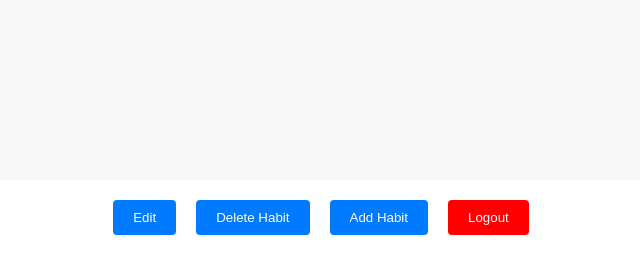
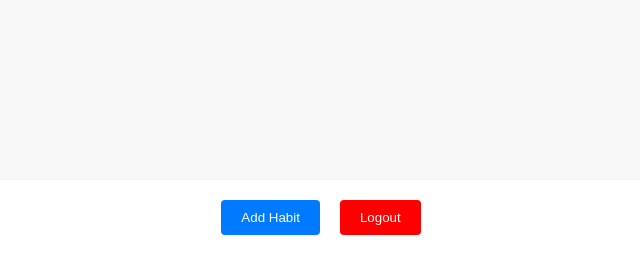
Before and after one commit to Charly-Wolf/habits_app_0.1, a Flask app: template templates/index.html in a window 1280 px wide. Shown: the part 545-800 px from the top of the page, without its empty margins (339-979 px from the left). Run offline with Flask 2, Linux system fonts and the light colour scheme; the template is opened without the code that fills it, so the values that code supplies are empty.

Commit message:
Disabled temporarily delete and edit buttons for testing

```diff
--- a/run.py
+++ /dev/null
@@ -1,3 +0,0 @@
-# from habits import create_app
-
-# app = create_app()
--- a/static/app.js
+++ b/static/app.js
@@ -1,12 +1,12 @@
 // Entry point for the app
 const appContainer = document.getElementById("app");
 
-let editingMode = false; // Flag to track editing mode
-let deletingMode = false;
+// let editingMode = false; // Flag to track editing mode
+// let deletingMode = false;
 const currentDate = new Date();
 
-const editHabitsButton = document.getElementById("edit-habit");
-const deleteHabitsButton = document.getElementById("delete-habit");
+// const editHabitsButton = document.getElementById("edit-habit");
+// const deleteHabitsButton = document.getElementById("delete-habit");
 const addHabitButton = document.getElementById("add-habit");
 
 function renderHabitListPage() {
@@ -20,33 +20,33 @@ function renderHabitListPage() {
   </ul>
   `;
 
-  editHabitsButton.addEventListener("click", () => {
-    if (editingMode) {
-      exitEditMode(); // If already in edit mode, exit edit mode
-    } else if (deletingMode) {
-      // exitDeleteMode(); // If in delete mode, exit delete mode
-      enableEditMode();
-    } else {
-      enableEditMode(); // If not in edit or delete mode, enter edit mode
-    }
-  });
+  // editHabitsButton.addEventListener("click", () => {
+    // if (editingMode) {
+    //   exitEditMode(); // If already in edit mode, exit edit mode
+    // } else if (deletingMode) {
+    //   // exitDeleteMode(); // If in delete mode, exit delete mode
+    //   enableEditMode();
+    // } else {
+      // enableEditMode(); // If not in edit or delete mode, enter edit mode
+    // }
+  // });
 
-  deleteHabitsButton.addEventListener("click", () => {
-    if (deletingMode) {
-      // exitEditMode(); // If already in edit mode, exit edit mode
-      exitDeleteMode();
-    } else if (editingMode) {
-      enableDeleteMode();
-    } else {
-      enableDeleteMode(); // If not in edit or delete mode, enter delete mode
-    }
-  });
+  // deleteHabitsButton.addEventListener("click", () => {
+    // if (deletingMode) {
+    //   // exitEditMode(); // If already in edit mode, exit edit mode
+    //   exitDeleteMode();
+    // } else if (editingMode) {
+    //   enableDeleteMode();
+    // } else {
+      // enableDeleteMode(); // If not in edit or delete mode, enter delete mode
+    // }
+  // });
 
   addHabitButton.addEventListener("click", () => {
-    exitEditMode(); // Exit edit mode
-    exitDeleteMode(); // Exit delete mode
-    deleteHabitsButton.style.display = "none";
-    editHabitsButton.style.display = "none";
+    // exitEditMode(); // Exit edit mode
+    // exitDeleteMode(); // Exit delete mode
+    // deleteHabitsButton.style.display = "none";
+    // editHabitsButton.style.display = "none";
     addHabitButton.style.display = "none";
     renderAddHabitForm(); // Render the add habit form
   });
@@ -113,91 +113,91 @@ async function fetchHabits() {
   }
 }
 
-async function deleteHabit(habitId) {
-  try {
-    const response = await fetch(`/habit/${habitId}`, {
-      method: "DELETE",
-    });
+// async function deleteHabit(habitId) {
+//   try {
+//     const response = await fetch(`/habit/${habitId}`, {
+//       method: "DELETE",
+//     });
 
-    if (response.ok) {
-      // Refresh the habit list after deleting
-      fetchHabits();
-    } else {
-      // Handle delete habit error
-    }
+//     if (response.ok) {
+//       // Refresh the habit list after deleting
+//       fetchHabits();
+//     } else {
+//       // Handle delete habit error
+//     }
 
-    exitDeleteMode();
-  } catch (error) {
-    console.error("Error deleting habit:", error);
-    // Handle error
-  }
-}
+//     exitDeleteMode();
+//   } catch (error) {
+//     console.error("Error deleting habit:", error);
+//     // Handle error
+//   }
+// }
 
-function enableEditMode() {
-  editingMode = true;
-  deletingMode = false;
+// function enableEditMode() {
+//   editingMode = true;
+//   deletingMode = false;
 
-  // Add a class to the appContainer to indicate editing mode
-  // appContainer.classList.add("edit-mode"); // Add edit mode class
+//   // Add a class to the appContainer to indicate editing mode
+//   // appContainer.classList.add("edit-mode"); // Add edit mode class
 
-  // Update the title text to indicate editing mode
-  const habitTitle = document.querySelector(".habit-subtitle");
-  habitTitle.textContent = "Your Habits - EDITING MODE";
-  document.querySelector(".container").style.backgroundColor = "#d1d1d1";
-}
+//   // Update the title text to indicate editing mode
+//   const habitTitle = document.querySelector(".habit-subtitle");
+//   habitTitle.textContent = "Your Habits - EDITING MODE";
+//   document.querySelector(".container").style.backgroundColor = "#d1d1d1";
+// }
 
-function enableDeleteMode() {
-  deletingMode = true;
-  editingMode = false;
+// function enableDeleteMode() {
+//   deletingMode = true;
+//   editingMode = false;
 
-  // appContainer.classList.add("delete-mode");
-  document.querySelector(".container").style.backgroundColor = "#bbb";
-  const habitTitle = document.querySelector(".habit-subtitle");
-  habitTitle.textContent = "Your Habits - DELETE MODE";
-}
+//   // appContainer.classList.add("delete-mode");
+//   document.querySelector(".container").style.backgroundColor = "#bbb";
+//   const habitTitle = document.querySelector(".habit-subtitle");
+//   habitTitle.textContent = "Your Habits - DELETE MODE";
+// }
 
-// Add this function to exit delete mode
-function exitDeleteMode() {
-  deletingMode = false;
+// // Add this function to exit delete mode
+// function exitDeleteMode() {
+//   deletingMode = false;
 
-  // appContainer.classList.remove("delete-mode");
-  document.querySelector(".container").style.backgroundColor = "#fff";
+//   // appContainer.classList.remove("delete-mode");
+//   document.querySelector(".container").style.backgroundColor = "#fff";
 
-  const habitTitle = document.querySelector(".habit-subtitle");
-  habitTitle.textContent = "Your Habits";
-}
+//   const habitTitle = document.querySelector(".habit-subtitle");
+//   habitTitle.textContent = "Your Habits";
+// }
 
-function exitEditMode() {
-  editingMode = false; // Exit edit mode
+// function exitEditMode() {
+//   editingMode = false; // Exit edit mode
 
-  // deletingMode = false;
-  // appContainer.classList.remove("edit-mode"); // Remove edit mode class
-  document.querySelector(".container").style.backgroundColor = "#fff";
-  // Reset the title text to normal
-  const habitTitle = document.querySelector(".habit-subtitle");
-  habitTitle.textContent = "Your Habits";
-}
+//   // deletingMode = false;
+//   // appContainer.classList.remove("edit-mode"); // Remove edit mode class
+//   document.querySelector(".container").style.backgroundColor = "#fff";
+//   // Reset the title text to normal
+//   const habitTitle = document.querySelector(".habit-subtitle");
+//   habitTitle.textContent = "Your Habits";
+// }
 
 async function trackHabit(habitId) {
-  if (editingMode) {
-    // Handle editing logic here
-    const habitToEdit = await fetchHabitById(habitId); // Fetch the habit data
+  // if (editingMode) {
+  //   // Handle editing logic here
+  //   const habitToEdit = await fetchHabitById(habitId); // Fetch the habit data
 
-    if (habitToEdit) {
-      const newHabitName = prompt("Enter new habit name:", habitToEdit.name); // Populate the prompt with the current habit name
-      if (newHabitName !== null) {
-        await updateHabitName(habitId, newHabitName);
-        // Refresh the habit list after editing
-        fetchHabits();
-      }
-      exitEditMode();
-    }
-  } else if (deletingMode) {
-    const confirmed = confirm("Are you sure you want to delete this habit?");
-    if (confirmed) {
-      deleteHabit(habitId); // Call the deleteHabit function
-    }
-  } else {
+  //   if (habitToEdit) {
+  //     const newHabitName = prompt("Enter new habit name:", habitToEdit.name); // Populate the prompt with the current habit name
+  //     if (newHabitName !== null) {
+  //       await updateHabitName(habitId, newHabitName);
+  //       // Refresh the habit list after editing
+  //       fetchHabits();
+  //     }
+  //     exitEditMode();
+  //   }
+  // } else if (deletingMode) {
+  //   const confirmed = confirm("Are you sure you want to delete this habit?");
+  //   if (confirmed) {
+  //     deleteHabit(habitId); // Call the deleteHabit function
+  //   }
+  // } else {
     console.log("CHANGE STATUS");
     // Original trackHabit logic for tracking status
 
@@ -216,7 +216,7 @@ async function trackHabit(habitId) {
     } else {
       // Handle track habit error
     }
-  }
+  // }
 }
 
 // Function to fetch habit by ID
@@ -274,9 +274,9 @@ function renderAddHabitForm() {
 }
 
 async function backtohabits() {
-  deleteHabitsButton.style.display = "flex";
-  editHabitsButton.style.display = "flex";
-  addHabitButton.style.display = "flex";
+  // deleteHabitsButton.style.display = "flex";
+  // editHabitsButton.style.display = "flex";
+  // addHabitButton.style.display = "flex";
   renderHabitListPage();
 }
 
@@ -321,8 +321,8 @@ async function handleAddHabit(event) {
     });
 
     if (response.ok) {
-      deleteHabitsButton.style.display = "flex";
-      editHabitsButton.style.display = "flex";
+      // deleteHabitsButton.style.display = "flex";
+      // editHabitsButton.style.display = "flex";
       addHabitButton.style.display = "flex";
       renderHabitListPage();
     } else {
--- a/templates/index.html
+++ b/templates/index.html
@@ -16,8 +16,8 @@
       </main>
     </div>
     <footer class="buttons-container">
-      <button id="edit-habit">Edit</button>
-      <button id="delete-habit">Delete Habit</button>
+      <!-- <button id="edit-habit">Edit</button> -->
+      <!-- <button id="delete-habit">Delete Habit</button> -->
       <button id="add-habit">Add Habit</button>
       <button id="logout">Logout</button>
     </footer>
```
Also changed, not shown: app.py (line endings or trailing spaces).
